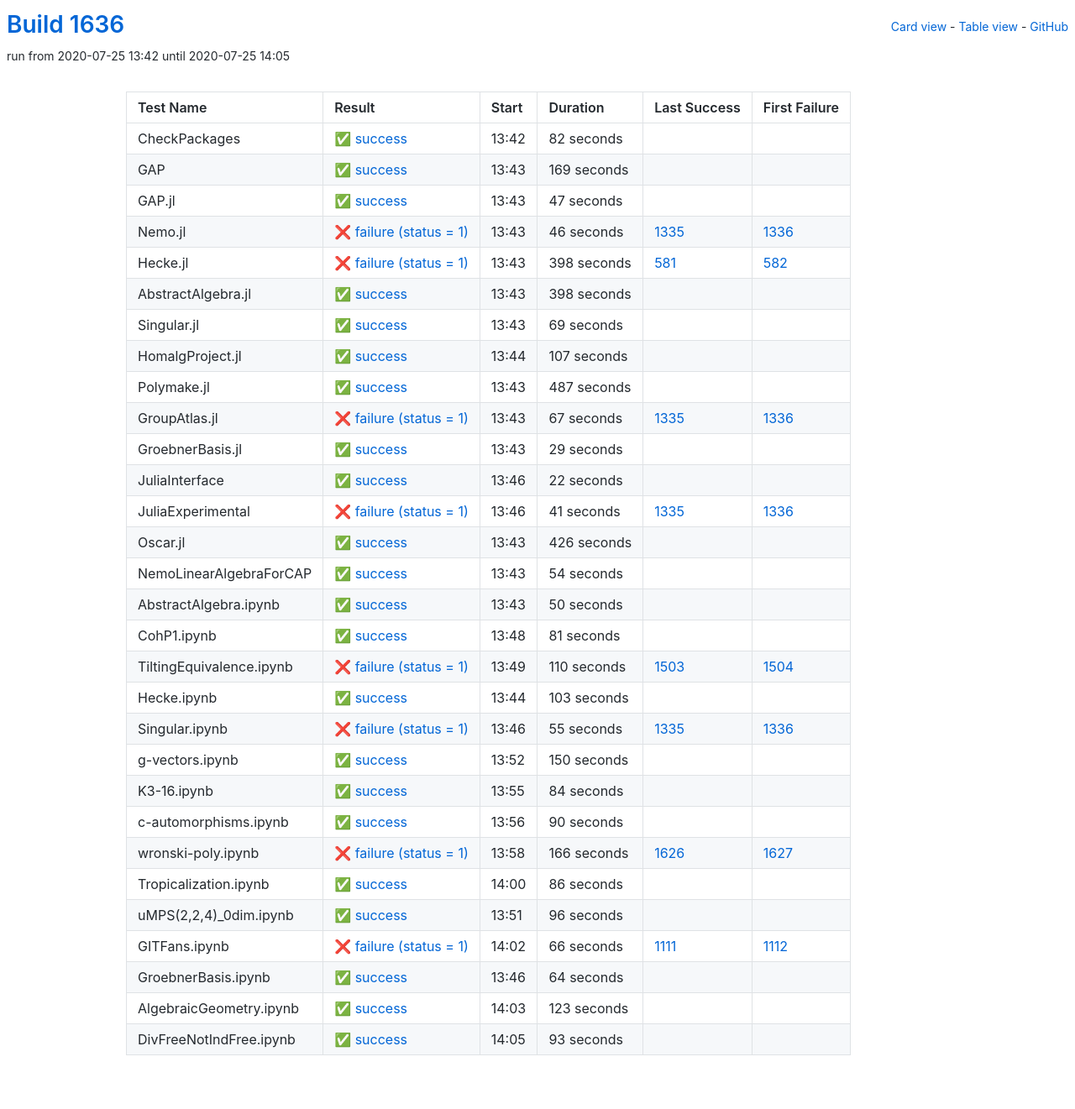
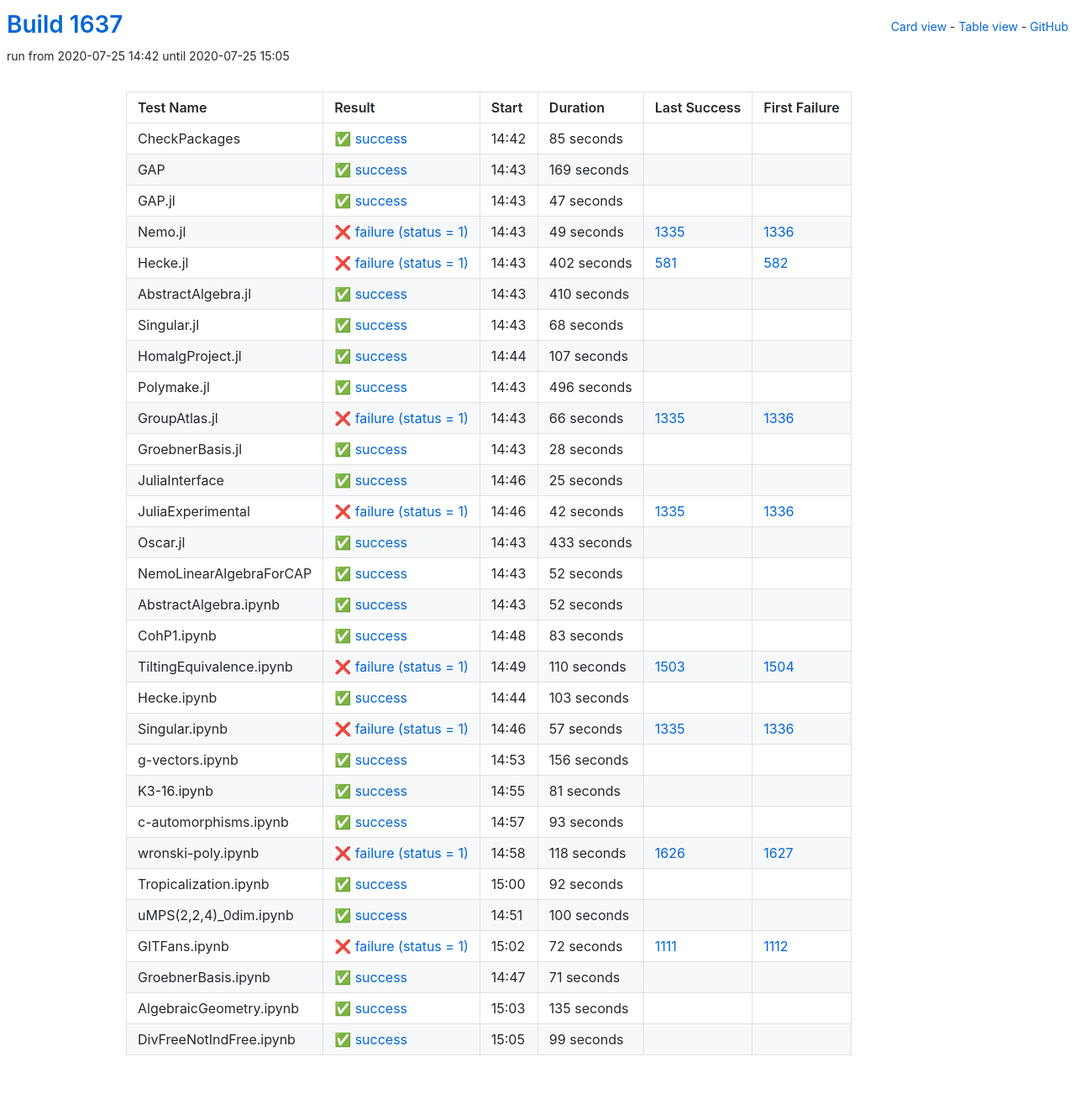
Before and after one commit to oscar-system/oscar-ci-status-1.4, a Jekyll site: the page built from table.html, in a window 1280 px wide. Shown: the whole page at 84% size. Built offline with Jekyll 4.4.1, drawn with Linux system fonts in a browser that asks for light colours.

Commit message:
Build #1637

```diff
--- a/_data/ci.yml
+++ b/_data/ci.yml
@@ -1,6 +1,6 @@
 ---
-build: 1636
-build_url: https://oscarci.mathematik.uni-kl.de/job/oscar-julia-1.4/1636/
+build: 1637
+build_url: https://oscarci.mathematik.uni-kl.de/job/oscar-julia-1.4/1637/
 job: oscar-julia-1.4
 organization: oscar-system
 repo: oscar-ci-status-1.4
@@ -8,20 +8,20 @@ repourl: https://github.com/oscar-system/oscar-ci-status-1.4
 tests:
 - name: CheckPackages
   id: checkpackages
-  log: https://oscarci.mathematik.uni-kl.de/job/oscar-julia-1.4/1636/artifact/logs/build-1636/CheckPackages.log
-  start: 2020-07-25 13:42
+  log: https://oscarci.mathematik.uni-kl.de/job/oscar-julia-1.4/1637/artifact/logs/build-1637/CheckPackages.log
+  start: 2020-07-25 14:42
   success: true
   exitcode: 0
   status: success
-  duration: 82
+  duration: 85
   last_success: false
   last_success_url:
   first_failure: false
   first_failure_url:
 - name: GAP
   id: gap
-  log: https://oscarci.mathematik.uni-kl.de/job/oscar-julia-1.4/1636/artifact/logs/build-1636/GAP.log
-  start: 2020-07-25 13:43
+  log: https://oscarci.mathematik.uni-kl.de/job/oscar-julia-1.4/1637/artifact/logs/build-1637/GAP.log
+  start: 2020-07-25 14:43
   success: true
   exitcode: 0
   status: success
@@ -32,8 +32,8 @@ tests:
   first_failure_url:
 - name: GAP.jl
   id: gap-jl
-  log: https://oscarci.mathematik.uni-kl.de/job/oscar-julia-1.4/1636/artifact/logs/build-1636/GAP.jl.log
-  start: 2020-07-25 13:43
+  log: https://oscarci.mathematik.uni-kl.de/job/oscar-julia-1.4/1637/artifact/logs/build-1637/GAP.jl.log
+  start: 2020-07-25 14:43
   success: true
   exitcode: 0
   status: success
@@ -44,56 +44,56 @@ tests:
   first_failure_url:
 - name: Nemo.jl
   id: nemo-jl
-  log: https://oscarci.mathematik.uni-kl.de/job/oscar-julia-1.4/1636/artifact/logs/build-1636/Nemo.jl.log
-  start: 2020-07-25 13:43
+  log: https://oscarci.mathematik.uni-kl.de/job/oscar-julia-1.4/1637/artifact/logs/build-1637/Nemo.jl.log
+  start: 2020-07-25 14:43
   success: false
   exitcode: 1
   status: failure
-  duration: 46
+  duration: 49
   last_success: 1335
   last_success_url: https://oscarci.mathematik.uni-kl.de/job/oscar-julia-1.4/1335/
   first_failure: 1336
   first_failure_url: https://oscarci.mathematik.uni-kl.de/job/oscar-julia-1.4/1336/
 - name: Hecke.jl
   id: hecke-jl
-  log: https://oscarci.mathematik.uni-kl.de/job/oscar-julia-1.4/1636/artifact/logs/build-1636/Hecke.jl.log
-  start: 2020-07-25 13:43
+  log: https://oscarci.mathematik.uni-kl.de/job/oscar-julia-1.4/1637/artifact/logs/build-1637/Hecke.jl.log
+  start: 2020-07-25 14:43
   success: false
   exitcode: 1
   status: failure
-  duration: 398
+  duration: 402
   last_success: 581
   last_success_url: https://oscarci.mathematik.uni-kl.de/job/oscar-julia-1.4/581/
   first_failure: 582
   first_failure_url: https://oscarci.mathematik.uni-kl.de/job/oscar-julia-1.4/582/
 - name: AbstractAlgebra.jl
   id: abstractalgebra-jl
-  log: https://oscarci.mathematik.uni-kl.de/job/oscar-julia-1.4/1636/artifact/logs/build-1636/AbstractAlgebra.jl.log
-  start: 2020-07-25 13:43
+  log: https://oscarci.mathematik.uni-kl.de/job/oscar-julia-1.4/1637/artifact/logs/build-1637/AbstractAlgebra.jl.log
+  start: 2020-07-25 14:43
   success: true
   exitcode: 0
   status: success
-  duration: 398
+  duration: 410
   last_success: false
   last_success_url:
   first_failure: false
   first_failure_url:
 - name: Singular.jl
   id: singular-jl
-  log: https://oscarci.mathematik.uni-kl.de/job/oscar-julia-1.4/1636/artifact/logs/build-1636/Singular.jl.log
-  start: 2020-07-25 13:43
+  log: https://oscarci.mathematik.uni-kl.de/job/oscar-julia-1.4/1637/artifact/logs/build-1637/Singular.jl.log
+  start: 2020-07-25 14:43
   success: true
   exitcode: 0
   status: success
-  duration: 69
+  duration: 68
   last_success: false
   last_success_url:
   first_failure: false
   first_failure_url:
 - name: HomalgProject.jl
   id: homalgproject-jl
-  log: https://oscarci.mathematik.uni-kl.de/job/oscar-julia-1.4/1636/artifact/logs/build-1636/HomalgProject.jl.log
-  start: 2020-07-25 13:44
+  log: https://oscarci.mathematik.uni-kl.de/job/oscar-julia-1.4/1637/artifact/logs/build-1637/HomalgProject.jl.log
+  start: 2020-07-25 14:44
   success: true
   exitcode: 0
   status: success
@@ -104,116 +104,116 @@ tests:
   first_failure_url:
 - name: Polymake.jl
   id: polymake-jl
-  log: https://oscarci.mathematik.uni-kl.de/job/oscar-julia-1.4/1636/artifact/logs/build-1636/Polymake.jl.log
-  start: 2020-07-25 13:43
+  log: https://oscarci.mathematik.uni-kl.de/job/oscar-julia-1.4/1637/artifact/logs/build-1637/Polymake.jl.log
+  start: 2020-07-25 14:43
   success: true
   exitcode: 0
   status: success
-  duration: 487
+  duration: 496
   last_success: false
   last_success_url:
   first_failure: false
   first_failure_url:
 - name: GroupAtlas.jl
   id: groupatlas-jl
-  log: https://oscarci.mathematik.uni-kl.de/job/oscar-julia-1.4/1636/artifact/logs/build-1636/GroupAtlas.jl.log
-  start: 2020-07-25 13:43
+  log: https://oscarci.mathematik.uni-kl.de/job/oscar-julia-1.4/1637/artifact/logs/build-1637/GroupAtlas.jl.log
+  start: 2020-07-25 14:43
   success: false
   exitcode: 1
   status: failure
-  duration: 67
+  duration: 66
   last_success: 1335
   last_success_url: https://oscarci.mathematik.uni-kl.de/job/oscar-julia-1.4/1335/
   first_failure: 1336
   first_failure_url: https://oscarci.mathematik.uni-kl.de/job/oscar-julia-1.4/1336/
 - name: GroebnerBasis.jl
   id: groebnerbasis-jl
-  log: https://oscarci.mathematik.uni-kl.de/job/oscar-julia-1.4/1636/artifact/logs/build-1636/GroebnerBasis.jl.log
-  start: 2020-07-25 13:43
+  log: https://oscarci.mathematik.uni-kl.de/job/oscar-julia-1.4/1637/artifact/logs/build-1637/GroebnerBasis.jl.log
+  start: 2020-07-25 14:43
   success: true
   exitcode: 0
   status: success
-  duration: 29
+  duration: 28
   last_success: false
   last_success_url:
   first_failure: false
   first_failure_url:
 - name: JuliaInterface
   id: juliainterface
-  log: https://oscarci.mathematik.uni-kl.de/job/oscar-julia-1.4/1636/artifact/logs/build-1636/JuliaInterface.log
-  start: 2020-07-25 13:46
+  log: https://oscarci.mathematik.uni-kl.de/job/oscar-julia-1.4/1637/artifact/logs/build-1637/JuliaInterface.log
+  start: 2020-07-25 14:46
   success: true
   exitcode: 0
   status: success
-  duration: 22
+  duration: 25
   last_success: false
   last_success_url:
   first_failure: false
   first_failure_url:
 - name: JuliaExperimental
   id: juliaexperimental
-  log: https://oscarci.mathematik.uni-kl.de/job/oscar-julia-1.4/1636/artifact/logs/build-1636/JuliaExperimental.log
-  start: 2020-07-25 13:46
+  log: https://oscarci.mathematik.uni-kl.de/job/oscar-julia-1.4/1637/artifact/logs/build-1637/JuliaExperimental.log
+  start: 2020-07-25 14:46
   success: false
   exitcode: 1
   status: failure
-  duration: 41
+  duration: 42
   last_success: 1335
   last_success_url: https://oscarci.mathematik.uni-kl.de/job/oscar-julia-1.4/1335/
   first_failure: 1336
   first_failure_url: https://oscarci.mathematik.uni-kl.de/job/oscar-julia-1.4/1336/
 - name: Oscar.jl
   id: oscar-jl
-  log: https://oscarci.mathematik.uni-kl.de/job/oscar-julia-1.4/1636/artifact/logs/build-1636/Oscar.jl.log
-  start: 2020-07-25 13:43
+  log: https://oscarci.mathematik.uni-kl.de/job/oscar-julia-1.4/1637/artifact/logs/build-1637/Oscar.jl.log
+  start: 2020-07-25 14:43
   success: true
   exitcode: 0
   status: success
-  duration: 426
+  duration: 433
   last_success: false
   last_success_url:
   first_failure: false
   first_failure_url:
 - name: NemoLinearAlgebraForCAP
   id: nemolinearalgebraforcap
-  log: https://oscarci.mathematik.uni-kl.de/job/oscar-julia-1.4/1636/artifact/logs/build-1636/NemoLinearAlgebraForCAP.log
-  start: 2020-07-25 13:43
+  log: https://oscarci.mathematik.uni-kl.de/job/oscar-julia-1.4/1637/artifact/logs/build-1637/NemoLinearAlgebraForCAP.log
+  start: 2020-07-25 14:43
   success: true
   exitcode: 0
   status: success
-  duration: 54
+  duration: 52
   last_success: false
   last_success_url:
   first_failure: false
   first_failure_url:
 - name: AbstractAlgebra.ipynb
   id: abstractalgebra-ipynb
-  log: https://oscarci.mathematik.uni-kl.de/job/oscar-julia-1.4/1636/artifact/logs/build-1636/AbstractAlgebra.ipynb.log
-  start: 2020-07-25 13:43
+  log: https://oscarci.mathematik.uni-kl.de/job/oscar-julia-1.4/1637/artifact/logs/build-1637/AbstractAlgebra.ipynb.log
+  start: 2020-07-25 14:43
   success: true
   exitcode: 0
   status: success
-  duration: 50
+  duration: 52
   last_success: false
   last_success_url:
   first_failure: false
   first_failure_url:
 - name: CohP1.ipynb
   id: cohp1-ipynb
-  log: https://oscarci.mathematik.uni-kl.de/job/oscar-julia-1.4/1636/artifact/logs/build-1636/CohP1.ipynb.log
-  start: 2020-07-25 13:48
+  log: https://oscarci.mathematik.uni-kl.de/job/oscar-julia-1.4/1637/artifact/logs/build-1637/CohP1.ipynb.log
+  start: 2020-07-25 14:48
   success: true
   exitcode: 0
   status: success
-  duration: 81
+  duration: 83
   last_success: false
   last_success_url:
   first_failure: false
   first_failure_url:
 - name: TiltingEquivalence.ipynb
   id: tiltingequivalence-ipynb
-  log: https://oscarci.mathematik.uni-kl.de/job/oscar-julia-1.4/1636/artifact/logs/build-1636/TiltingEquivalence.ipynb.log
-  start: 2020-07-25 13:49
+  log: https://oscarci.mathematik.uni-kl.de/job/oscar-julia-1.4/1637/artifact/logs/build-1637/TiltingEquivalence.ipynb.log
+  start: 2020-07-25 14:49
   success: false
   exitcode: 1
   status: failure
@@ -224,8 +224,8 @@ tests:
   first_failure_url: https://oscarci.mathematik.uni-kl.de/job/oscar-julia-1.4/1504/
 - name: Hecke.ipynb
   id: hecke-ipynb
-  log: https://oscarci.mathematik.uni-kl.de/job/oscar-julia-1.4/1636/artifact/logs/build-1636/Hecke.ipynb.log
-  start: 2020-07-25 13:44
+  log: https://oscarci.mathematik.uni-kl.de/job/oscar-julia-1.4/1637/artifact/logs/build-1637/Hecke.ipynb.log
+  start: 2020-07-25 14:44
   success: true
   exitcode: 0
   status: success
@@ -236,128 +236,44 @@ tests:
   first_failure_url:
 - name: Singular.ipynb
   id: singular-ipynb
-  log: https://oscarci.mathematik.uni-kl.de/job/oscar-julia-1.4/1636/artifact/logs/build-1636/Singular.ipynb.log
-  start: 2020-07-25 13:46
+  log: https://oscarci.mathematik.uni-kl.de/job/oscar-julia-1.4/1637/artifact/logs/build-1637/Singular.ipynb.log
+  start: 2020-07-25 14:46
   success: false
   exitcode: 1
   status: failure
-  duration: 55
+  duration: 57
   last_success: 1335
   last_success_url: https://oscarci.mathematik.uni-kl.de/job/oscar-julia-1.4/1335/
   first_failure: 1336
   first_failure_url: https://oscarci.mathematik.uni-kl.de/job/oscar-julia-1.4/1336/
 - name: g-vectors.ipynb
   id: g-vectors-ipynb
-  log: https://oscarci.mathematik.uni-kl.de/job/oscar-julia-1.4/1636/artifact/logs/build-1636/g-vectors.ipynb.log
-  start: 2020-07-25 13:52
+  log: https://oscarci.mathematik.uni-kl.de/job/oscar-julia-1.4/1637/artifact/logs/build-1637/g-vectors.ipynb.log
+  start: 2020-07-25 14:53
   success: true
   exitcode: 0
   status: success
-  duration: 150
+  duration: 156
   last_success: false
   last_success_url:
   first_failure: false
   first_failure_url:
 - name: K3-16.ipynb
   id: k3-16-ipynb
-  log: https://oscarci.mathematik.uni-kl.de/job/oscar-julia-1.4/1636/artifact/logs/build-1636/K3-16.ipynb.log
-  start: 2020-07-25 13:55
+  log: https://oscarci.mathematik.uni-kl.de/job/oscar-julia-1.4/1637/artifact/logs/build-1637/K3-16.ipynb.log
+  start: 2020-07-25 14:55
   success: true
   exitcode: 0
   status: success
-  duration: 84
+  duration: 81
   last_success: false
   last_success_url:
   first_failure: false
   first_failure_url:
 - name: c-automorphisms.ipynb
   id: c-automorphisms-ipynb
-  log: https://oscarci.mathematik.uni-kl.de/job/oscar-julia-1.4/1636/artifact/logs/build-1636/c-automorphisms.ipynb.log
-  start: 2020-07-25 13:56
-  success: true
-  exitcode: 0
-  status: success
-  duration: 90
-  last_success: false
-  last_success_url:
-  first_failure: false
-  first_failure_url:
-- name: wronski-poly.ipynb
-  id: wronski-poly-ipynb
-  log: https://oscarci.mathematik.uni-kl.de/job/oscar-julia-1.4/1636/artifact/logs/build-1636/wronski-poly.ipynb.log
-  start: 2020-07-25 13:58
-  success: false
-  exitcode: 1
-  status: failure
-  duration: 166
-  last_success: 1626
-  last_success_url: https://oscarci.mathematik.uni-kl.de/job/oscar-julia-1.4/1626/
-  first_failure: 1627
-  first_failure_url: https://oscarci.mathematik.uni-kl.de/job/oscar-julia-1.4/1627/
-- name: Tropicalization.ipynb
-  id: tropicalization-ipynb
-  log: https://oscarci.mathematik.uni-kl.de/job/oscar-julia-1.4/1636/artifact/logs/build-1636/Tropicalization.ipynb.log
-  start: 2020-07-25 14:00
-  success: true
-  exitcode: 0
-  status: success
-  duration: 86
-  last_success: false
-  last_success_url:
-  first_failure: false
-  first_failure_url:
-- name: uMPS(2,2,4)_0dim.ipynb
-  id: umps-2-2-4-0dim-ipynb
-  log: https://oscarci.mathematik.uni-kl.de/job/oscar-julia-1.4/1636/artifact/logs/build-1636/uMPS-2-2-4-_0dim.ipynb.log
-  start: 2020-07-25 13:51
-  success: true
-  exitcode: 0
-  status: success
-  duration: 96
-  last_success: false
-  last_success_url:
-  first_failure: false
-  first_failure_url:
-- name: GITFans.ipynb
-  id: gitfans-ipynb
-  log: https://oscarci.mathematik.uni-kl.de/job/oscar-julia-1.4/1636/artifact/logs/build-1636/GITFans.ipynb.log
-  start: 2020-07-25 14:02
-  success: false
-  exitcode: 1
-  status: failure
-  duration: 66
-  last_success: 1111
-  last_success_url: https://oscarci.mathematik.uni-kl.de/job/oscar-julia-1.4/1111/
-  first_failure: 1112
-  first_failure_url: https://oscarci.mathematik.uni-kl.de/job/oscar-julia-1.4/1112/
-- name: GroebnerBasis.ipynb
-  id: groebnerbasis-ipynb
-  log: https://oscarci.mathematik.uni-kl.de/job/oscar-julia-1.4/1636/artifact/logs/build-1636/GroebnerBasis.ipynb.log
-  start: 2020-07-25 13:46
-  success: true
-  exitcode: 0
-  status: success
-  duration: 64
-  last_success: false
-  last_success_url:
-  first_failure: false
-  first_failure_url:
-- name: AlgebraicGeometry.ipynb
-  id: algebraicgeometry-ipynb
-  log: https://oscarci.mathematik.uni-kl.de/job/oscar-julia-1.4/1636/artifact/logs/build-1636/AlgebraicGeometry.ipynb.log
-  start: 2020-07-25 14:03
-  success: true
-  exitcode: 0
-  status: success
-  duration: 123
-  last_success: false
-  last_success_url:
-  first_failure: false
-  first_failure_url:
-- name: DivFreeNotIndFree.ipynb
-  id: divfreenotindfree-ipynb
-  log: https://oscarci.mathematik.uni-kl.de/job/oscar-julia-1.4/1636/artifact/logs/build-1636/DivFreeNotIndFree.ipynb.log
-  start: 2020-07-25 14:05
+  log: https://oscarci.mathematik.uni-kl.de/job/oscar-julia-1.4/1637/artifact/logs/build-1637/c-automorphisms.ipynb.log
+  start: 2020-07-25 14:57
   success: true
   exitcode: 0
   status: success
@@ -366,3 +282,87 @@ tests:
   last_success_url:
   first_failure: false
   first_failure_url:
+- name: wronski-poly.ipynb
+  id: wronski-poly-ipynb
+  log: https://oscarci.mathematik.uni-kl.de/job/oscar-julia-1.4/1637/artifact/logs/build-1637/wronski-poly.ipynb.log
+  start: 2020-07-25 14:58
+  success: false
+  exitcode: 1
+  status: failure
+  duration: 118
+  last_success: 1626
+  last_success_url: https://oscarci.mathematik.uni-kl.de/job/oscar-julia-1.4/1626/
+  first_failure: 1627
+  first_failure_url: https://oscarci.mathematik.uni-kl.de/job/oscar-julia-1.4/1627/
+- name: Tropicalization.ipynb
+  id: tropicalization-ipynb
+  log: https://oscarci.mathematik.uni-kl.de/job/oscar-julia-1.4/1637/artifact/logs/build-1637/Tropicalization.ipynb.log
+  start: 2020-07-25 15:00
+  success: true
+  exitcode: 0
+  status: success
+  duration: 92
+  last_success: false
+  last_success_url:
+  first_failure: false
+  first_failure_url:
+- name: uMPS(2,2,4)_0dim.ipynb
+  id: umps-2-2-4-0dim-ipynb
+  log: https://oscarci.mathematik.uni-kl.de/job/oscar-julia-1.4/1637/artifact/logs/build-1637/uMPS-2-2-4-_0dim.ipynb.log
+  start: 2020-07-25 14:51
+  success: true
+  exitcode: 0
+  status: success
+  duration: 100
+  last_success: false
+  last_success_url:
+  first_failure: false
+  first_failure_url:
+- name: GITFans.ipynb
+  id: gitfans-ipynb
+  log: https://oscarci.mathematik.uni-kl.de/job/oscar-julia-1.4/1637/artifact/logs/build-1637/GITFans.ipynb.log
+  start: 2020-07-25 15:02
+  success: false
+  exitcode: 1
+  status: failure
+  duration: 72
+  last_success: 1111
+  last_success_url: https://oscarci.mathematik.uni-kl.de/job/oscar-julia-1.4/1111/
+  first_failure: 1112
+  first_failure_url: https://oscarci.mathematik.uni-kl.de/job/oscar-julia-1.4/1112/
+- name: GroebnerBasis.ipynb
+  id: groebnerbasis-ipynb
+  log: https://oscarci.mathematik.uni-kl.de/job/oscar-julia-1.4/1637/artifact/logs/build-1637/GroebnerBasis.ipynb.log
+  start: 2020-07-25 14:47
+  success: true
+  exitcode: 0
+  status: success
+  duration: 71
+  last_success: false
+  last_success_url:
+  first_failure: false
+  first_failure_url:
+- name: AlgebraicGeometry.ipynb
+  id: algebraicgeometry-ipynb
+  log: https://oscarci.mathematik.uni-kl.de/job/oscar-julia-1.4/1637/artifact/logs/build-1637/AlgebraicGeometry.ipynb.log
+  start: 2020-07-25 15:03
+  success: true
+  exitcode: 0
+  status: success
+  duration: 135
+  last_success: false
+  last_success_url:
+  first_failure: false
+  first_failure_url:
+- name: DivFreeNotIndFree.ipynb
+  id: divfreenotindfree-ipynb
+  log: https://oscarci.mathematik.uni-kl.de/job/oscar-julia-1.4/1637/artifact/logs/build-1637/DivFreeNotIndFree.ipynb.log
+  start: 2020-07-25 15:05
+  success: true
+  exitcode: 0
+  status: success
+  duration: 99
+  last_success: false
+  last_success_url:
+  first_failure: false
+  first_failure_url:
```
Also changed, not shown: README.md.
